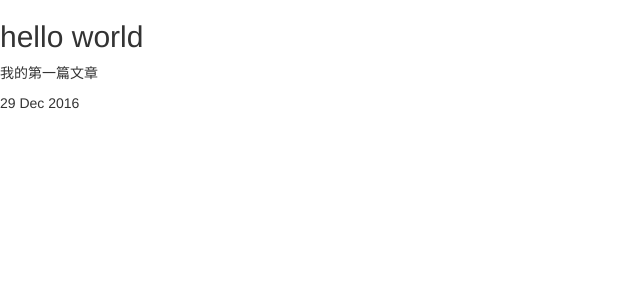
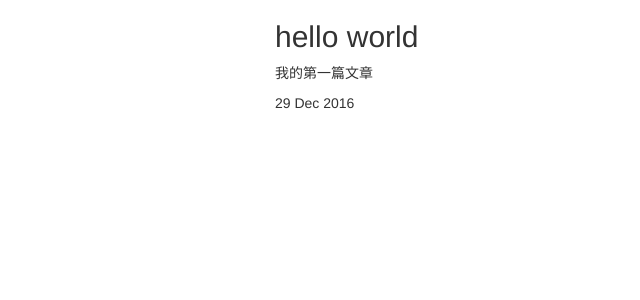
Before and after one commit to weiWang95/WinseBlog, a Jekyll site: the page built from _posts/2016-12-29-firstpage.html, in a window 1280 px wide. Shown: the top 300 px of the page, without its empty margins (0-640 px from the left). Built offline with Jekyll 4.4.1, drawn with Linux system fonts in a browser that asks for light colours; nearby versions of some CDN libraries; library files that are not in the unit come from our copies.

Commit message:
add some css

```diff
--- a/_layouts/default.html
+++ b/_layouts/default.html
@@ -6,10 +9,18 @@
     <link rel="stylesheet" type="text/css" href="../assets/css/bootstrap-responsive.min.css">
     <script type="text/javascript" src="../assets/js/jquery.js"></script>
     <script type="text/javascript" src="../assets/js/bootstrap.min.js"></script>
+
+    <link rel="stylesheet" type="text/css" href="../assets/css/application.css">
     <title>{{ page.title }}</title>
   </head>
-  <body>
-    {{ content }}
+  <body class="bg">
+    <div class="full">
+      <div class="container full winse_container">
+        <div class="ibox col-xs-8 col-xs-offset-2">
+          {{ content }}
+        </div>
+      </div>
+    </div>
     <script type="text/javascript">
     $(function(){
       console.log('hello world!');
```
Also changed, not shown: other parts of _layouts/default.html (+3 -0 lines), assets/css/application.css (added, +8 -0 lines).
